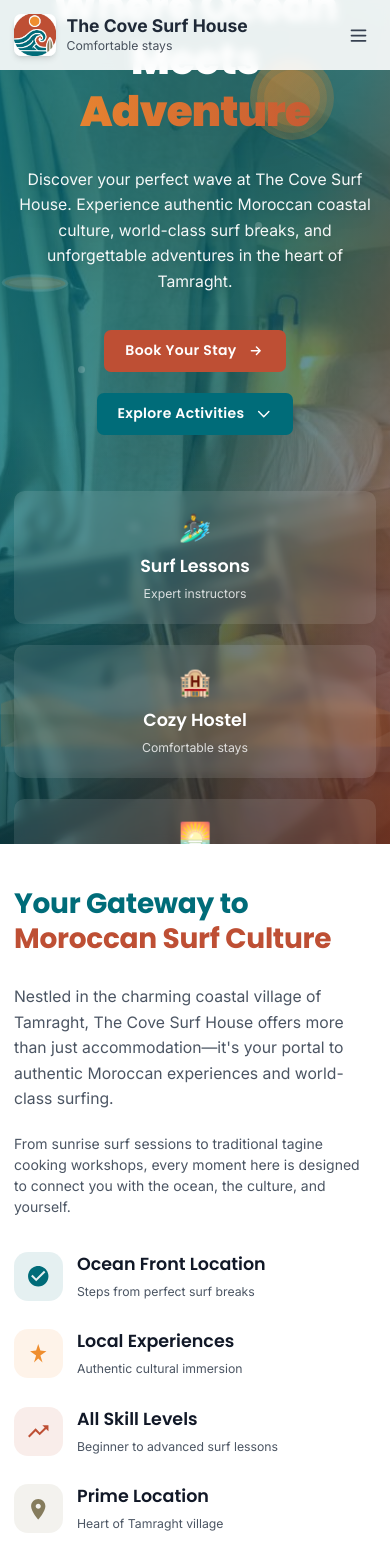
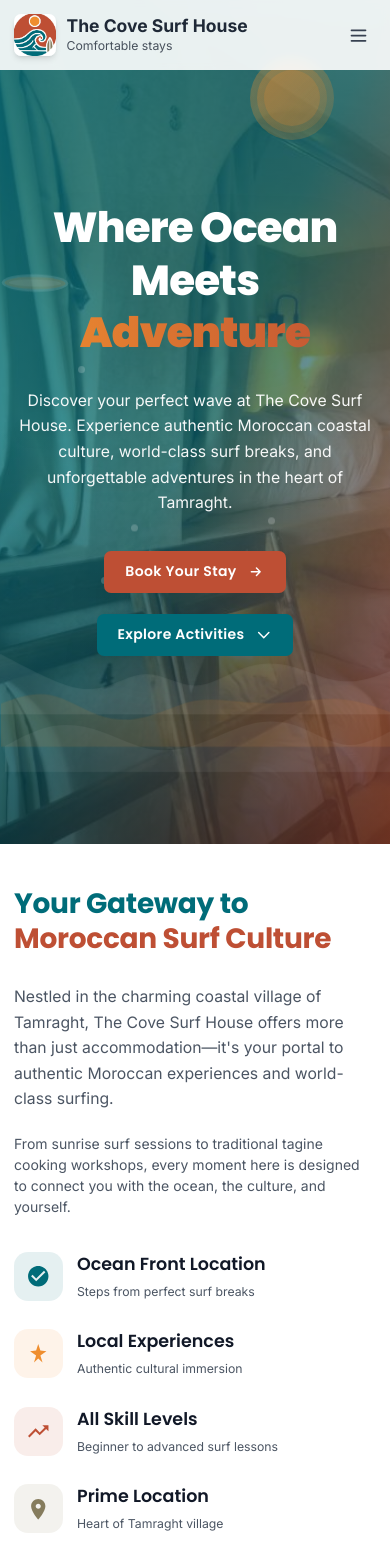
Before and after one commit to loki9919/Surf-Hani, a Next.js app: page / in a window 390 px wide. Shown: the top 1560 px of the page. Built offline with nearby package versions, Linux system fonts and the light colour scheme.

Commit message:
ad email and phone number

```diff
--- a/components/Footer.tsx
+++ b/components/Footer.tsx
@@ -53,7 +53,7 @@ const Footer = () => {
                 </svg>
               </a>
               <a
-                href="https://wa.me/212XXXXXXXXX"
+                href="https://wa.me/212623789348"
                 target="_blank"
                 rel="noopener noreferrer"
                 className="group w-12 h-12 bg-white/10 rounded-full flex items-center justify-center hover:bg-white/20 hover:scale-110 transition-all duration-300"
@@ -110,16 +110,16 @@ const Footer = () => {
                 <svg className="w-5 h-5 text-gold flex-shrink-0" fill="currentColor" viewBox="0 0 24 24">
                   <path d="M20 4H4c-1.1 0-1.99.9-1.99 2L2 18c0 1.1.9 2 2 2h16c1.1 0 2-.9 2-2V6c0-1.1-.9-2-2-2zm0 4l-8 5-8-5V6l8 5 8-5v2z"/>
                 </svg>
-                <a href="mailto:hello@thecovesurfhouse.com" className="text-body-sm text-gray-300 hover:text-white transition-colors duration-200">
-                  hello@thecovesurfhouse.com
+                <a href="mailto:hello@thecovemorocco.com" className="text-body-sm text-gray-300 hover:text-white transition-colors duration-200">
+                  hello@thecovemorocco.com
                 </a>
               </div>
               <div className="flex items-center space-x-3">
                 <svg className="w-5 h-5 text-gold flex-shrink-0" fill="currentColor" viewBox="0 0 24 24">
                   <path d="M6.62 10.79c1.44 2.83 3.76 5.14 6.59 6.59l2.2-2.2c.27-.27.67-.36 1.02-.24 1.12.37 2.33.57 3.57.57.55 0 1 .45 1 1V20c0 .55-.45 1-1 1-9.39 0-17-7.61-17-17 0-.55.45-1 1-1h3.5c.55 0 1 .45 1 1 0 1.25.2 2.45.57 3.57.11.35.03.74-.25 1.02l-2.2 2.2z"/>
                 </svg>
-                <a href="tel:+212XXXXXXXXX" className="text-body-sm text-gray-300 hover:text-white transition-colors duration-200">
-                  +212 XXX XXX XXX
+                <a href="tel:+212623789348" className="text-body-sm text-gray-300 hover:text-white transition-colors duration-200">
+                  +212 6 23789348
                 </a>
               </div>
             </div>
--- a/components/sections/Hero.tsx
+++ b/components/sections/Hero.tsx
@@ -157,27 +157,6 @@ const Hero = () => {
               </svg>
             </Link>
           </div>
-
-          {/* Additional Features Highlight */}
-          <div className="grid grid-cols-1 md:grid-cols-3 gap-6 max-w-4xl mx-auto">
-            {[
-              { icon: "🏄‍♂️", title: "Surf Lessons", desc: "Expert instructors" },
-              { icon: "🏨", title: "Cozy Hostel", desc: "Comfortable stays" },
-              { icon: "🌅", title: "Ocean Views", desc: "Breathtaking sunsets" }
-            ].map((feature, index) => (
-              <div
-                key={index}
-                className={`bg-white/10 backdrop-blur-sm rounded-xl p-6 text-white transition-all duration-700 ${
-                  isVisible ? 'opacity-100 translate-y-0' : 'opacity-0 translate-y-8'
-                }`}
-                style={{ transitionDelay: `${(index + 1) * 200}ms` }}
-              >
-                <div className="text-3xl mb-3">{feature.icon}</div>
-                <h3 className="heading-sm mb-2">{feature.title}</h3>
-                <p className="text-body-sm text-white/80">{feature.desc}</p>
-              </div>
-            ))}
-          </div>
         </div>
       </div>
     </section>
```
